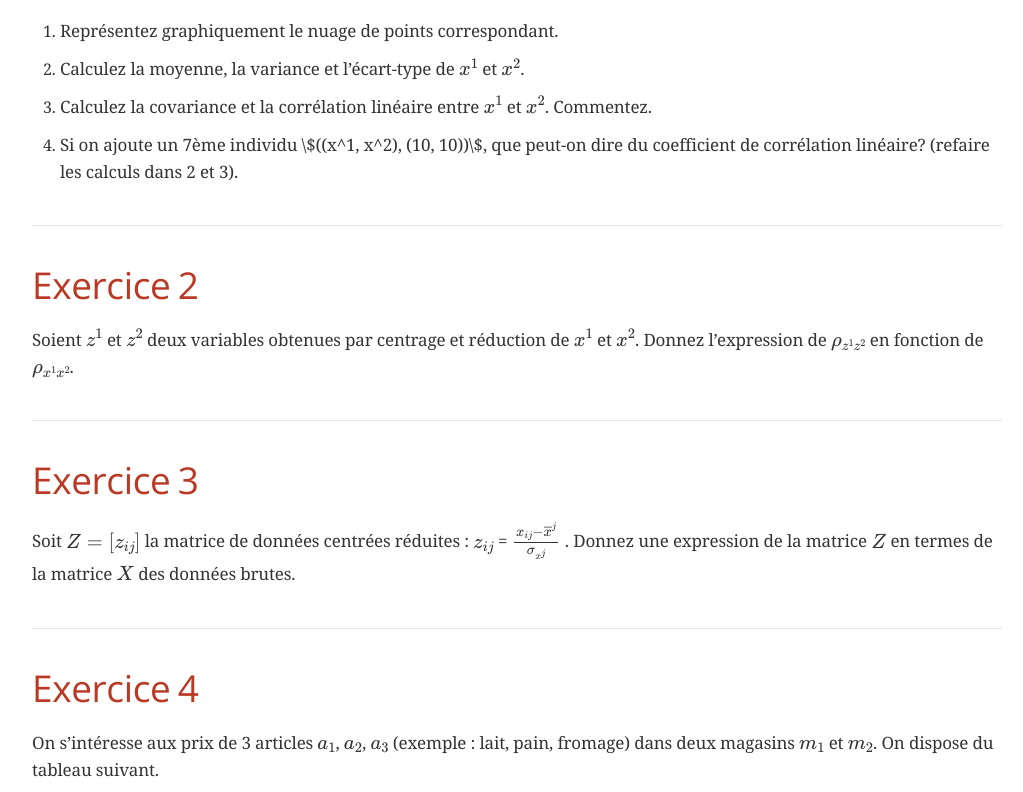
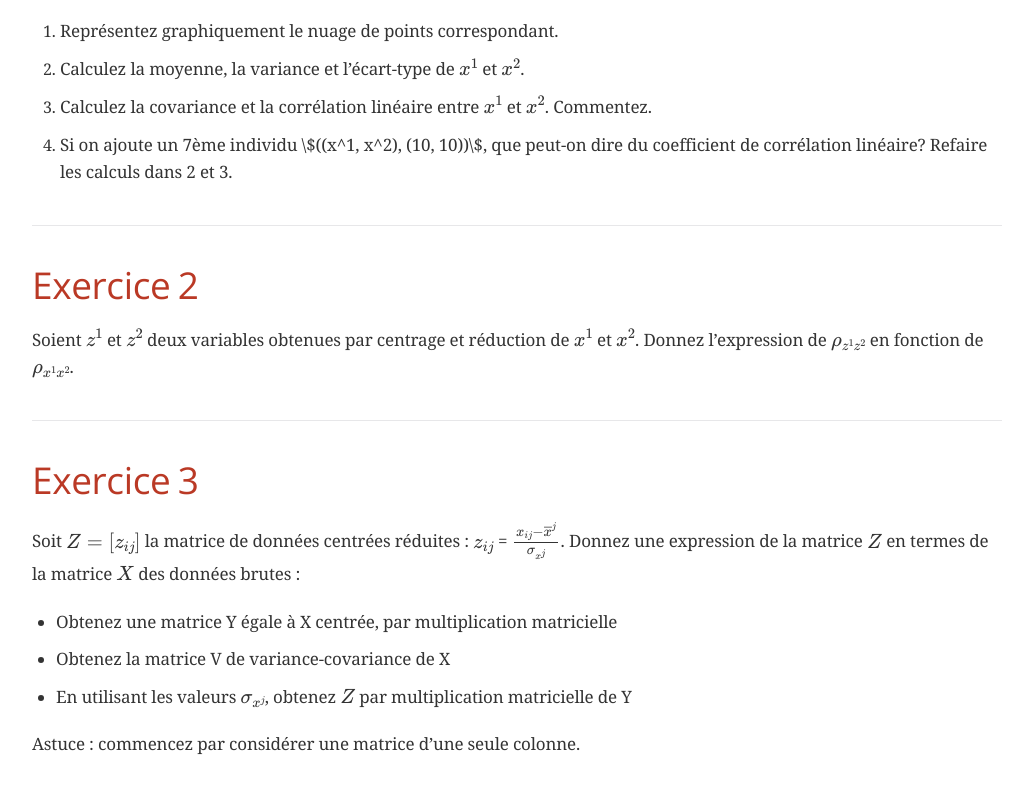
Before and after one commit to oliviercailloux/AD, a plain HTML site: page docs/TD1.html in a window 1280 px wide. Shown: the part 588-1380 px from the top of the page, without its empty margins (123-1146 px from the left). Drawn offline with nearby package versions, Linux system fonts and the light colour scheme; some packages are replaced by stand-ins of ours; a web font is replaced by a local one.

Commit message:
Updt html

```diff
--- a/docs/TD1.html
+++ b/docs/TD1.html
@@ -492,7 +492,7 @@ body.book #toc,body.book #preamble,body.book h1.sect0,body.book .sect1>h2{page-b
 <p>Calculez la covariance et la corrélation linéaire entre \(x^1\) et \(x^2\). Commentez.</p>
 </li>
 <li>
-<p>Si on ajoute un 7ème individu \$((x^1, x^2), (10, 10))\$, que peut-on dire du coefficient de corrélation linéaire? (refaire les calculs dans 2 et 3).</p>
+<p>Si on ajoute un 7ème individu \$((x^1, x^2), (10, 10))\$, que peut-on dire du coefficient de corrélation linéaire? Refaire les calculs dans 2 et 3.</p>
 </li>
 </ol>
 </div>
@@ -510,8 +510,24 @@ body.book #toc,body.book #preamble,body.book h1.sect0,body.book .sect1>h2{page-b
 <h2 id="_exercice_3">Exercice 3</h2>
 <div class="sectionbody">
 <div class="paragraph">
-<p>Soit \(Z = [z_{ij}]\) la matrice de données centrées réduites : \(z_{ij}\) = \(\frac{x_{ij} - \overline{x}^j}{ \sigma_{x^j}}\) .
-Donnez une expression de la matrice \(Z\) en termes de la matrice \(X\) des données brutes.</p>
+<p>Soit \(Z = [z_{ij}]\) la matrice de données centrées réduites : \(z_{ij}\) = \(\frac{x_{ij} - \overline{x}^j}{ \sigma_{x^j}}\).
+Donnez une expression de la matrice \(Z\) en termes de la matrice \(X\) des données brutes :</p>
+</div>
+<div class="ulist">
+<ul>
+<li>
+<p>Obtenez une matrice Y égale à X centrée, par multiplication matricielle</p>
+</li>
+<li>
+<p>Obtenez la matrice V de variance-covariance de X</p>
+</li>
+<li>
+<p>En utilisant les valeurs \(\sigma_{x^j}\), obtenez \(Z\) par multiplication matricielle de Y</p>
+</li>
+</ul>
+</div>
+<div class="paragraph">
+<p>Astuce : commencez par considérer une matrice d’une seule colonne.</p>
 </div>
 </div>
 </div>
@@ -519,8 +535,7 @@ Donnez une expression de la matrice \(Z\) en termes de la matrice \(X\) des donn
 <h2 id="_exercice_4">Exercice 4</h2>
 <div class="sectionbody">
 <div class="paragraph">
-<p>On s&#8217;intéresse aux prix de 3 articles \(a_1\), \(a_2\), \(a_3\) (exemple : lait, pain, fromage) dans deux
-magasins \(m_1\) et \(m_2\). On dispose du tableau suivant.</p>
+<p>On s&#8217;intéresse aux prix de 3 articles \(a_1\), \(a_2\), \(a_3\) (exemple : lait, pain, fromage) dans deux magasins \(m_1\) et \(m_2\). On dispose du tableau suivant.</p>
 </div>
 <table class="tableblock frame-all grid-all stretch">
 <caption class="title">Table 2. Données Ex 4</caption>
@@ -575,7 +590,7 @@ magasins \(m_1\) et \(m_2\). On dispose du tableau suivant.</p>
 </div>
 <div id="footer">
 <div id="footer-text">
-Last updated 2019-09-15 23:10:07 +0200
+Last updated 2019-09-15 23:38:49 +0200
 </div>
 </div>
 <script type="text/x-mathjax-config">
```
